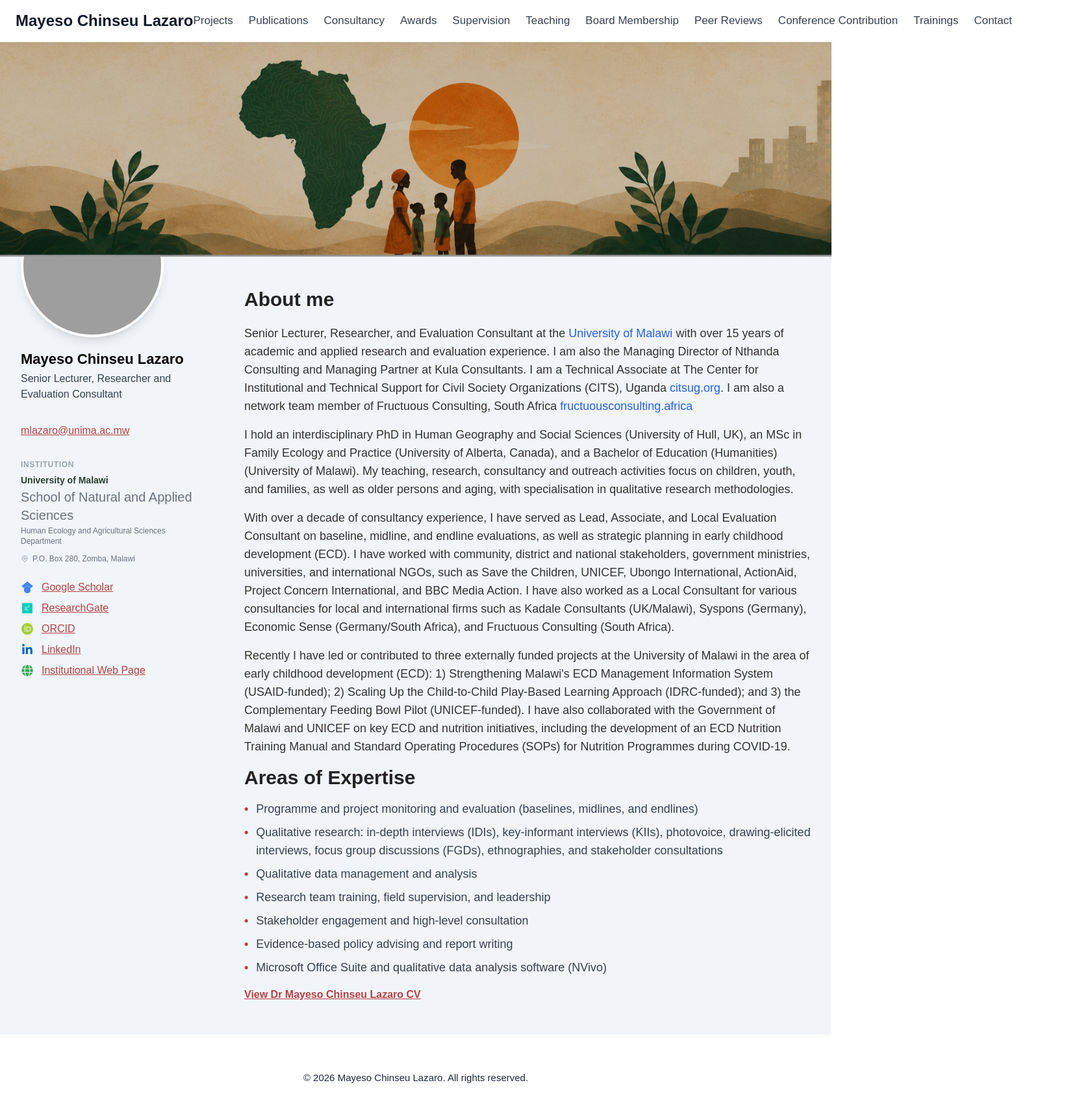
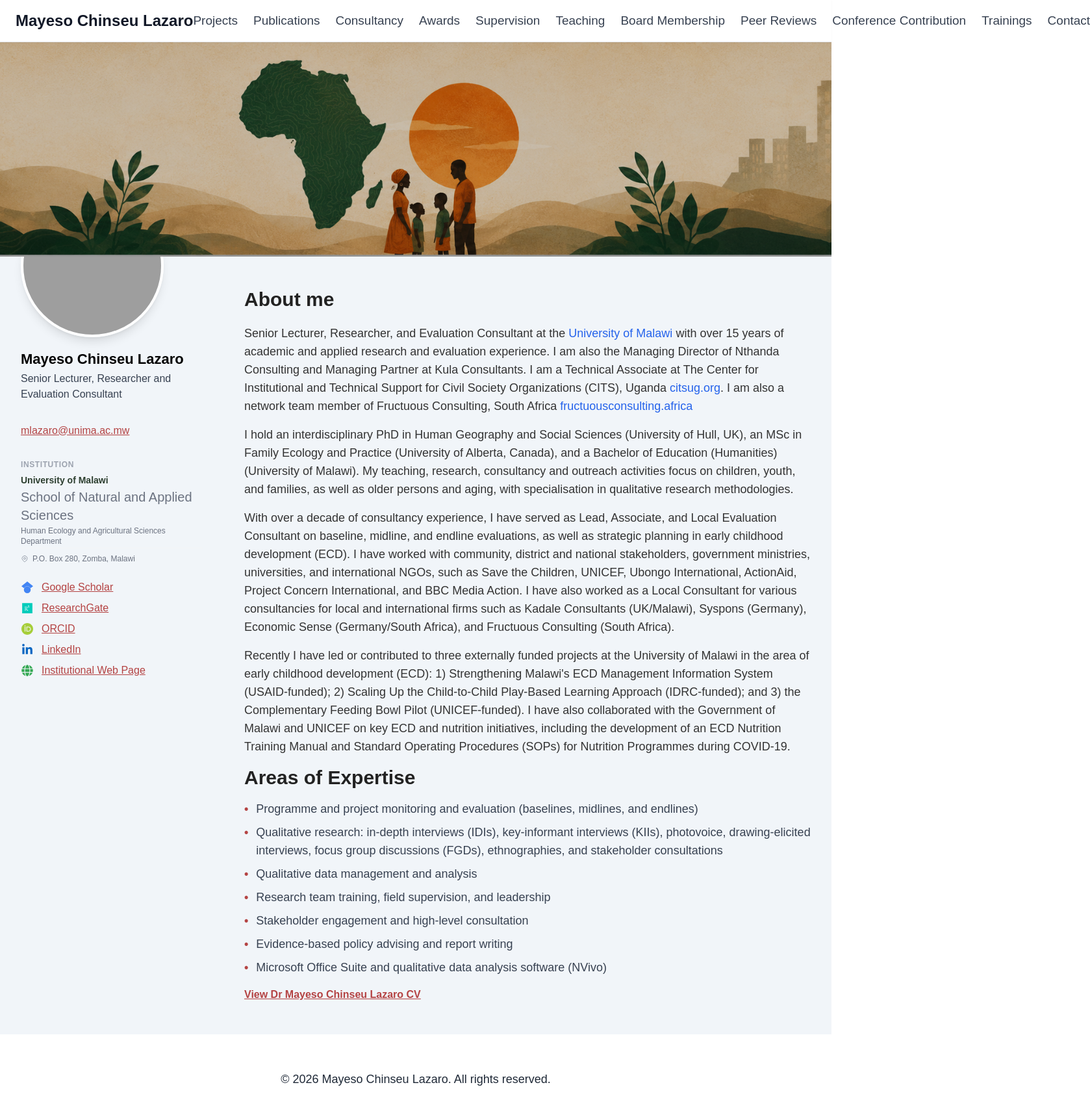
Before and after one commit to alexmwalec/dr-lazalo-academic-researcher, a React (Create React App) app: page / in a window 1280 px wide. Shown: the top 1710 px of the page at 65% size, 1678 px wide, since content can reach past the window. Built offline with nearby package versions, Linux system fonts and the light colour scheme; grey boxes are pictures that could not be loaded.

Commit message:
Modifying  font size

```diff
--- a/src/Pages/Footer/Footer.js
+++ b/src/Pages/Footer/Footer.js
@@ -3,7 +3,7 @@ import React from "react";
 const Footer = () => {
     return(
         <footer className="bg-white py-14">
-            <p className=" text-center text-[15px] text-gray-800">
+            <p className=" text-center text-[18px] text-gray-800">
             © 2026 Mayeso Chinseu Lazaro. All rights reserved.
             </p>
         </footer>
--- a/src/Pages/Header/Header.js
+++ b/src/Pages/Header/Header.js
@@ -52,7 +52,7 @@ const Header = () => {
         </div>
 
         {/* Desktop Navigation */}
-        <nav className="hidden lg:flex items-center gap-6 text-[17px] font-medium">
+        <nav className="hidden lg:flex items-center gap-6 text-[19px] font-medium">
           {navLinks.map((link) => (
             <Link
               key={link.to}
```
